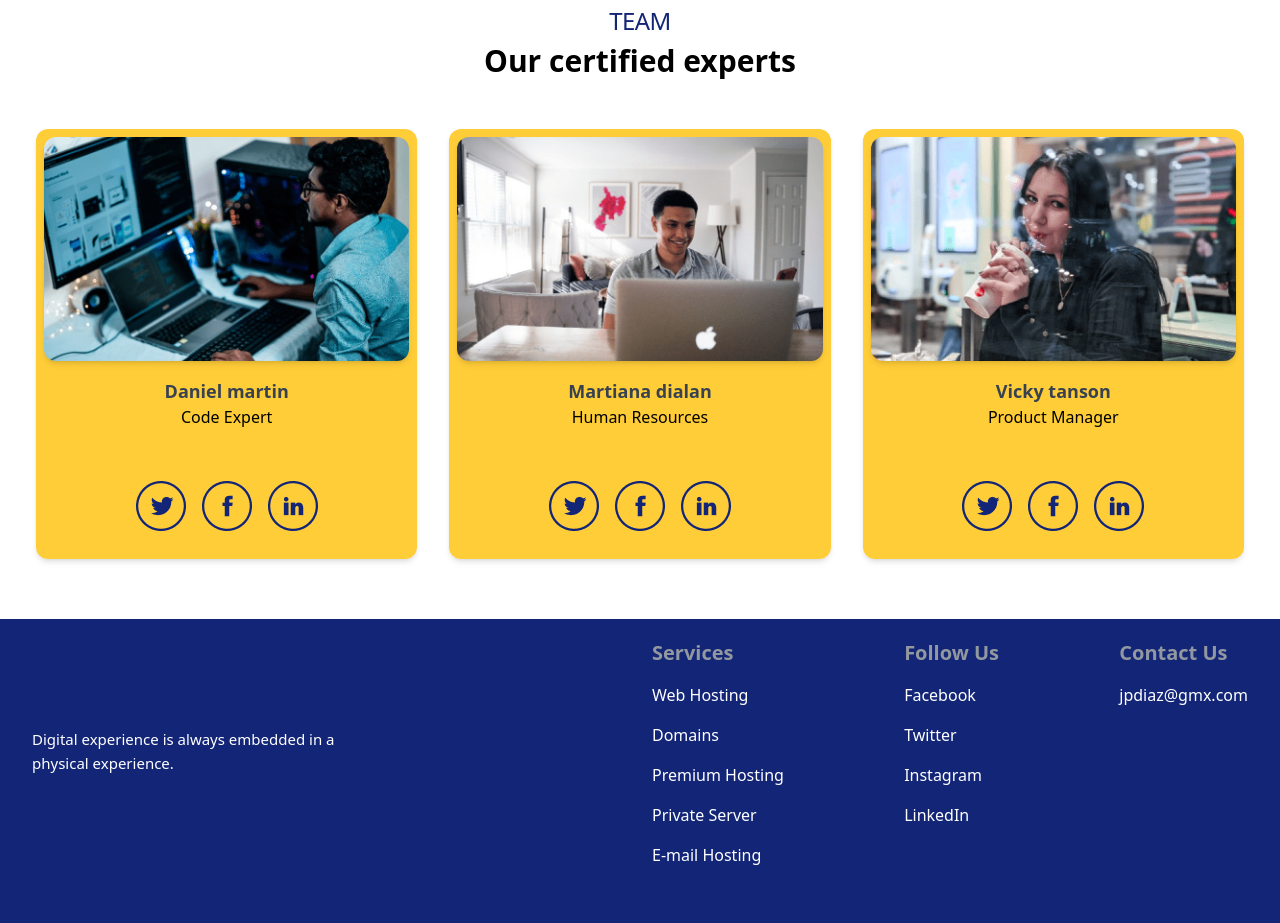
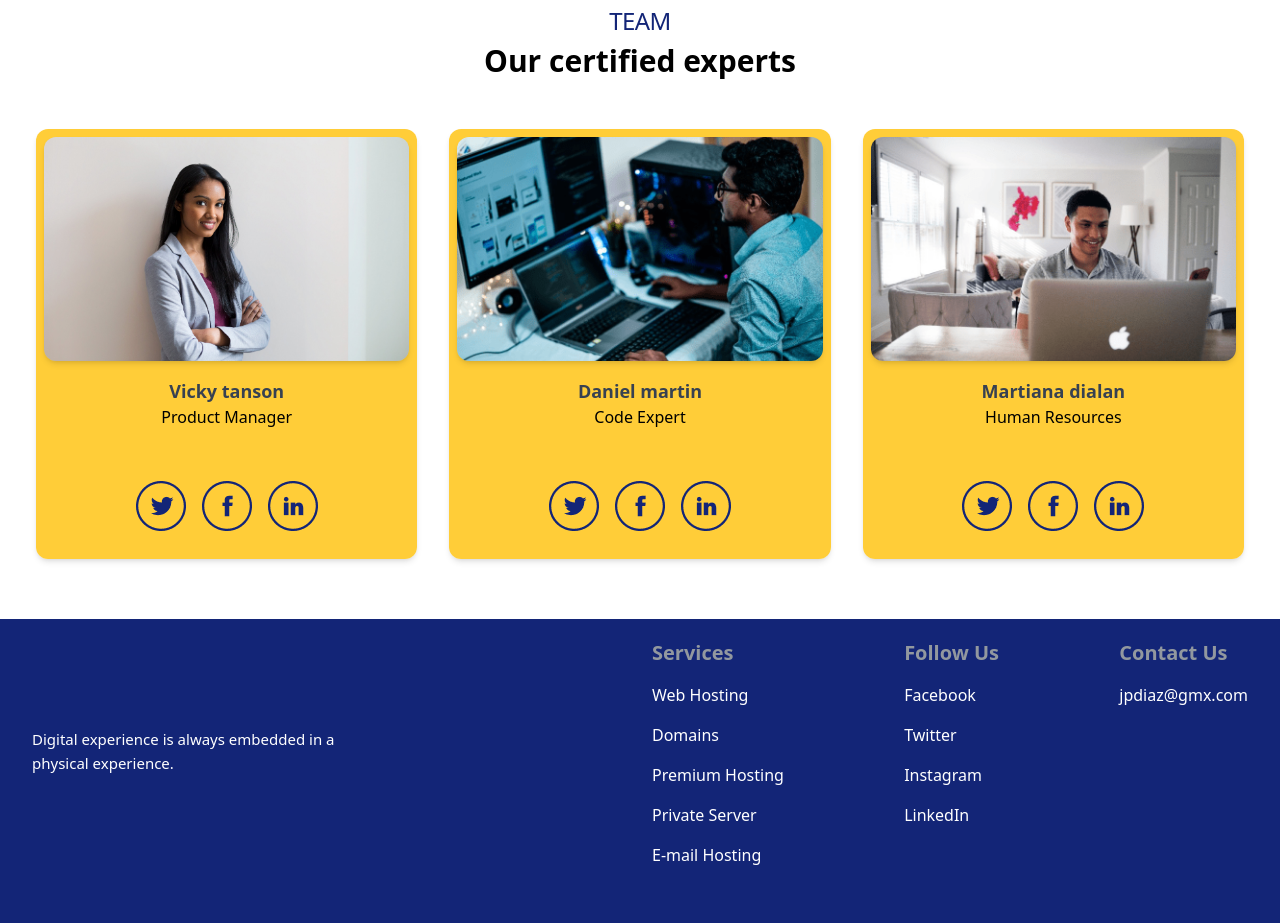
Before and after one commit to JuanPabloDiaz/landingZone, a React (Create React App) app: page / in a window 1280 px wide. Shown: the part 4440-5363 px from the top of the page. Built offline with nearby package versions, Linux system fonts and the light colour scheme.

Commit message:
MVP2 >> TEAM: needs better images

```diff
--- a/src/components/Team.jsx
+++ b/src/components/Team.jsx
@@ -1,13 +1,23 @@
 // source code: https://www.floatui.com/components/team-sections
 import teamImg1 from "../assets/img/13-team380.png";
 import teamImg2 from "../assets/img/14-team380.png";
-import teamImg3 from "../assets/img/15-team380.png";
+// import teamImg3 from "../assets/img/15-team380.png";
+import teamImg3 from "../assets/img/15-team380.jpg";
 import facebookIcon from "../assets/img/16-face50.png";
 import twitterIcon from "../assets/img/17-twitter50.png";
 import linkedinIcon from "../assets/img/18-linkedin50.png";
 
 export default () => {
   const team = [
+    {
+      avatar: teamImg3,
+      name: "Vicky tanson",
+      title: "Product Manager",
+      linkedin: "https://www.linkedin.com/in/1diazdev/",
+      twitter: "https://twitter.com/1diazdev",
+      facebook: "https://www.facebook.com/1diazdev",
+    },
+
     {
       avatar: teamImg1,
       name: "Daniel martin",
@@ -20,14 +30,6 @@ export default () => {
       avatar: teamImg2,
       name: "Martiana dialan",
       title: "Human Resources",
-      linkedin: "https://www.linkedin.com/in/1diazdev/",
-      twitter: "https://twitter.com/1diazdev",
-      facebook: "https://www.facebook.com/1diazdev",
-    },
-    {
-      avatar: teamImg3,
-      name: "Vicky tanson",
-      title: "Product Manager",
       linkedin: "https://www.linkedin.com/in/1diazdev/",
       twitter: "https://twitter.com/1diazdev",
       facebook: "https://www.facebook.com/1diazdev",
@@ -50,7 +52,7 @@ export default () => {
             {team.map((item, idx) => (
               <li
                 key={idx}
-                className="shadow-md w-full p-2 rounded-xl bg-[#ffc107]/80"
+                className="shadow-md w-full p-2 rounded-xl bg-[#ffc107]/80  hover:shadow-lg hover:shadow-[#132577]"
               >
                 <div className="w-full h-60 sm:h-52 md:h-56">
                   <img
```
Also changed, not shown: src/assets/img/15-team380.jpg (added).
